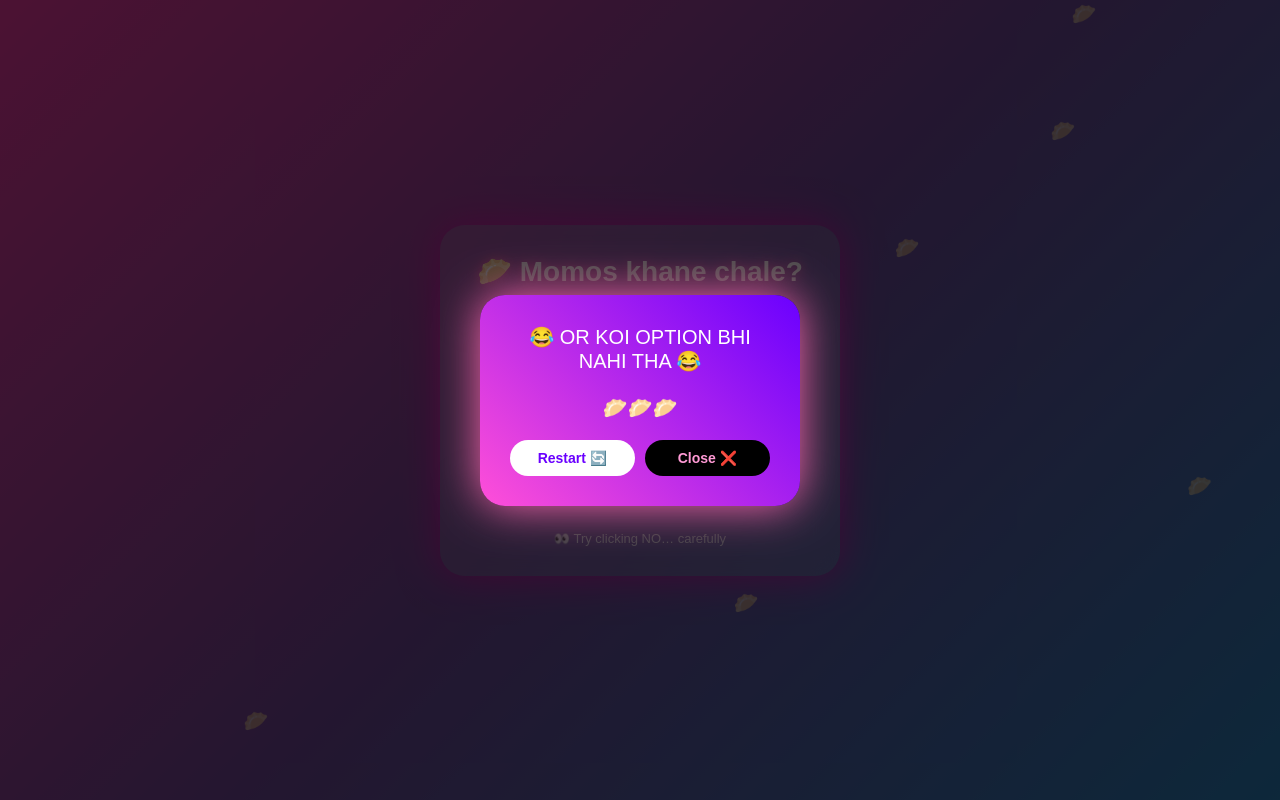
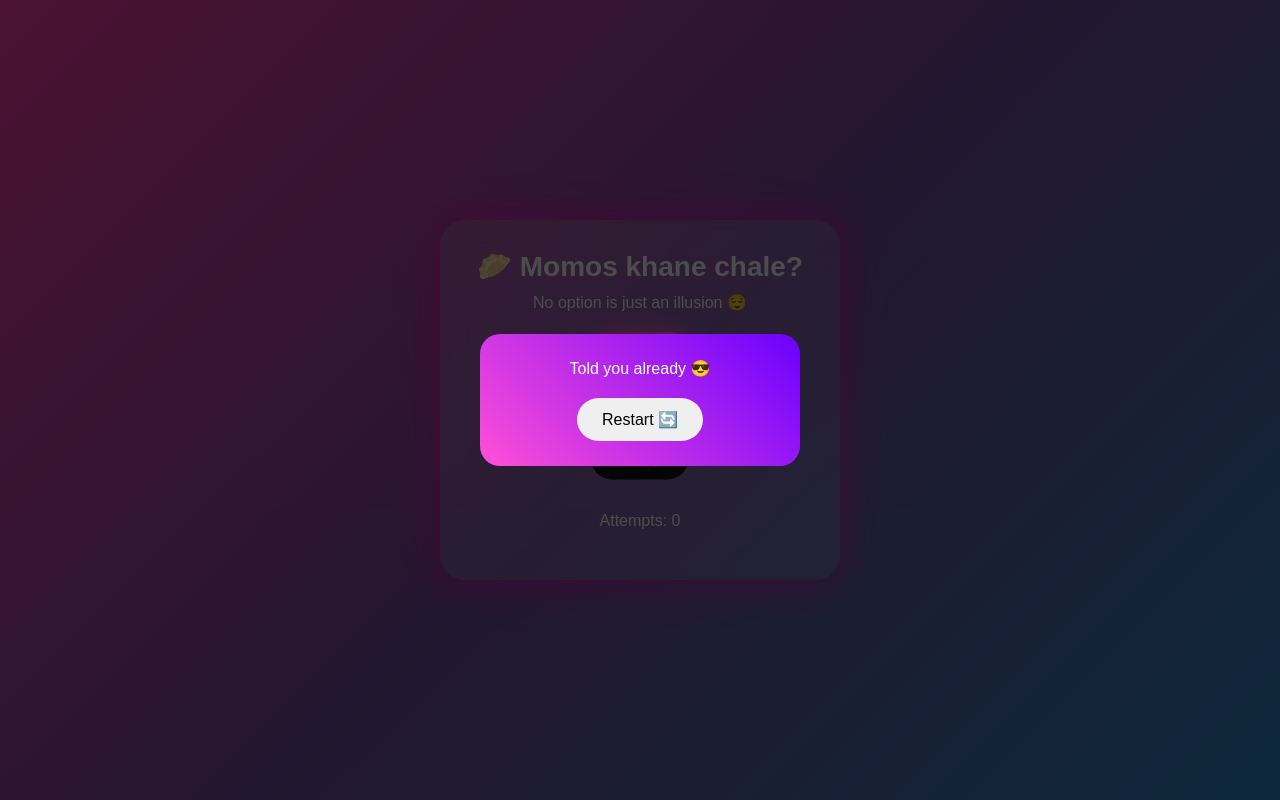
Before and after one commit to kingforace/my-game, a plain HTML site: page index.html in a window 1280 px wide. Both pictures are taken after a click on the button "YES 😋". Drawn offline with Linux system fonts and the light colour scheme.

Commit message:
Add files via upload

```diff
--- a/index.html
+++ b/index.html
@@ -7,174 +7,105 @@
 <title>Momos Mission 😈🥟</title>
 
 <style>
-    * {
-        margin: 0;
-        padding: 0;
-        box-sizing: border-box;
+*{margin:0;padding:0;box-sizing:border-box;}
+
+body{
+height:100vh;
+display:flex;
+justify-content:center;
+align-items:center;
+background:linear-gradient(135deg,#ff3cac,#784ba0,#2b86c5);
+font-family:sans-serif;
+overflow:hidden;
+color:white;
+transition:0.2s;
 }
 
-    body {
-        height: 100vh;
-        display: flex;
-        justify-content: center;
-        align-items: center;
-        background: linear-gradient(135deg, #ff3cac, #784ba0, #2b86c5);
-        font-family: 'Poppins', sans-serif;
-        overflow: hidden;
-        color: white;
+.container{
+width:90%;
+max-width:400px;
+padding:30px;
+text-align:center;
+border-radius:25px;
+background:rgba(255,255,255,0.12);
+backdrop-filter:blur(12px);
+box-shadow:0 0 40px rgba(255,0,180,0.7);
+animation:fadeIn 1s ease;
 }
 
-    .container {
-        width: 90%;
-        max-width: 400px;
-        padding: 30px;
-        text-align: center;
-        border-radius: 25px;
-        background: rgba(255,255,255,0.12);
-        backdrop-filter: blur(12px);
-        box-shadow: 0 0 40px rgba(255,0,180,0.7);
-        animation: fadeIn 1s ease;
+h1{font-size:clamp(20px,5vw,28px);margin-bottom:10px;}
+p{margin-bottom:20px;}
+
+.buttons{position:relative;height:180px;}
+
+button{
+padding:12px 25px;
+border-radius:30px;
+border:none;
+font-size:16px;
+cursor:pointer;
+transition:0.2s;
 }
 
-    h1 {
-        margin-bottom: 10px;
-        font-size: clamp(20px, 5vw, 28px);
-        text-shadow: 0 0 12px hotpink;
+#yesBtn{
+background:linear-gradient(45deg,#ff2f92,#ff7adf);
+color:white;
+box-shadow:0 0 20px #ff5fd8;
 }
 
-    p {
-        opacity: 0.85;
-        margin-bottom: 25px;
-        font-size: 14px;
+#noBtn{
+position:absolute;
+background:#111;
+color:#ff9ad5;
+left:50%;
+top:70%;
+transform:translate(-50%,-50%);
 }
 
-    .buttons {
-        position: relative;
-        height: 180px;
+.popup{
+position:fixed;
+inset:0;
+background:rgba(0,0,0,0.7);
+display:none;
+justify-content:center;
+align-items:center;
 }
 
-    button {
-        padding: 12px 28px;
-        border-radius: 40px;
-        border: none;
-        font-size: 16px;
-        font-weight: bold;
-        cursor: pointer;
-        transition: 0.3s;
+.popup-content{
+background:linear-gradient(45deg,#ff4fd8,#6a00ff);
+padding:25px;
+border-radius:20px;
+text-align:center;
+animation:pop 0.4s;
+width:85%;
+max-width:320px;
 }
 
-    #yesBtn {
-        background: linear-gradient(45deg, #ff2f92, #ff7adf);
-        color: white;
-        box-shadow: 0 0 20px #ff5fd8;
-        position: relative;
-        z-index: 2;
+@keyframes pop{
+from{transform:scale(0.6);}
+to{transform:scale(1);}
 }
 
-    #yesBtn:hover {
-        transform: scale(1.1);
+.shake{
+animation:shake 0.3s;
 }
 
-    #yesBtn:active {
-        transform: scale(0.95);
+@keyframes shake{
+0%{transform:translateX(0);}
+25%{transform:translateX(-5px);}
+50%{transform:translateX(5px);}
+75%{transform:translateX(-5px);}
+100%{transform:translateX(0);}
 }
 
-    #noBtn {
-        position: absolute;
-        background: #111;
-        color: #ff9ad5;
-        box-shadow: 0 0 15px #ff5fd8;
-        left: 50%;
-        top: 70%;
-        transform: translate(-50%, -50%);
-        z-index: 1;
+.emoji{
+position:absolute;
+font-size:24px;
+animation:float 2s forwards;
 }
 
-    .tease {
-        margin-top: 12px;
-        font-size: 13px;
-        opacity: 0.8;
-    }
-
-    /* POPUP */
-    .popup {
-        position: fixed;
-        inset: 0;
-        background: rgba(0,0,0,0.7);
-        display: none;
-        justify-content: center;
-        align-items: center;
-        z-index: 999;
-    }
-
-    .popup-content {
-        background: linear-gradient(45deg, #ff4fd8, #6a00ff);
-        padding: 30px;
-        border-radius: 25px;
-        font-size: 20px;
-        text-align: center;
-        box-shadow: 0 0 45px hotpink;
-        animation: pop 0.4s ease;
-        width: 85%;
-        max-width: 320px;
-    }
-
-    .popup-buttons {
-        margin-top: 20px;
-        display: flex;
-        gap: 10px;
-    }
-
-    .popup-buttons button {
-        flex: 1;
-        padding: 10px;
-        font-size: 14px;
-    }
-
-    .restart {
-        background: #fff;
-        color: #6a00ff;
-    }
-
-    .close {
-        background: #000;
-        color: #ff9ad5;
-    }
-
-    /* Animations */
-    @keyframes pop {
-        from { transform: scale(0.6); opacity: 0; }
-        to { transform: scale(1); opacity: 1; }
-    }
-
-    @keyframes fadeIn {
-        from { opacity: 0; transform: translateY(20px); }
-        to { opacity: 1; transform: translateY(0); }
-    }
-
-    .emoji {
-        position: absolute;
-        font-size: 26px;
-        animation: floatUp 2s ease-out forwards;
-    }
-
-    @keyframes floatUp {
-        from { transform: translateY(0); opacity: 1; }
-        to { transform: translateY(-140px); opacity: 0; }
-    }
-
-    /* Floating background bubbles */
-    .bubble {
-        position: absolute;
-        bottom: -50px;
-        font-size: 20px;
-        animation: rise 6s linear infinite;
-        opacity: 0.6;
-    }
-
-    @keyframes rise {
-        from { transform: translateY(0); }
-        to { transform: translateY(-110vh); }
+@keyframes float{
+to{transform:translateY(-150px);opacity:0;}
 }
 
 </style>
@@ -182,104 +113,99 @@
 
 <body>
 
-<div class="container">
-    <h1>🥟 Momos khane chale?</h1>
-    <p>No option is just an illusion 😌</p>
+<div class="container" id="box">
+<h1 id="title">🥟 Momos khane chale?</h1>
+<p id="msg">No option is just an illusion 😌</p>
 
 <div class="buttons">
 <button id="yesBtn">YES 😋</button>
 <button id="noBtn">NO 😏</button>
 </div>
 
-    <div class="tease">👀 Try clicking NO… carefully</div>
+<p id="counter">Attempts: 0</p>
 </div>
 
 <div class="popup" id="popup">
 <div class="popup-content">
-        😂 OR KOI OPTION BHI NAHI THA 😂<br><br>🥟🥟🥟
-
-        <div class="popup-buttons">
-            <button class="restart" id="restartBtn">Restart 🔄</button>
-            <button class="close" id="closeBtn">Close ❌</button>
-        </div>
+<p id="popupText"></p>
+<button onclick="location.reload()">Restart 🔄</button>
 </div>
 </div>
 
+<audio id="clickSound" src="https://www.myinstants.com/media/sounds/mouse-click.mp3"></audio>
+
 <script>
-    const noBtn = document.getElementById("noBtn");
-    const yesBtn = document.getElementById("yesBtn");
-    const popup = document.getElementById("popup");
-    const container = document.querySelector(".buttons");
-    const restartBtn = document.getElementById("restartBtn");
-    const closeBtn = document.getElementById("closeBtn");
+let attempts=0;
 
-    const initialNoPos = { left: "50%", top: "70%" };
+const noBtn=document.getElementById("noBtn");
+const yesBtn=document.getElementById("yesBtn");
+const popup=document.getElementById("popup");
+const popupText=document.getElementById("popupText");
+const title=document.getElementById("title");
+const counter=document.getElementById("counter");
+const clickSound=document.getElementById("clickSound");
+const box=document.getElementById("box");
 
-    function moveNoButton() {
-        const maxX = container.clientWidth - noBtn.offsetWidth;
-        const maxY = container.clientHeight - noBtn.offsetHeight;
+const messages=[
+"You can’t escape momos 😈",
+"Told you already 😎",
+"Game over bro 😂",
+"Accept your fate 🥟"
+];
 
-        const x = Math.random() * maxX;
-        const y = Math.random() * maxY;
+function moveNo(){
+attempts++;
+counter.innerText="Attempts: "+attempts;
 
-        noBtn.style.left = x + "px";
-        noBtn.style.top = y + "px";
-        noBtn.style.transform = "none";
+title.innerText="It’s useless 😈";
+
+const x=Math.random()*250;
+const y=Math.random()*120;
+
+noBtn.style.left=x+"px";
+noBtn.style.top=y+"px";
+noBtn.style.transform="none";
+
+clickSound.play();
+
+// vibration
+if(navigator.vibrate) navigator.vibrate(100);
+
+// shake effect
+box.classList.add("shake");
+setTimeout(()=>box.classList.remove("shake"),300);
+
+// fake click trick
+if(Math.random()<0.1){
+showPopup();
+}
 }
 
-    // Mouse (desktop)
-    document.addEventListener("mousemove", (e) => {
-        if (popup.style.display === "flex") return;
-
-        const rect = noBtn.getBoundingClientRect();
-        const dx = e.clientX - (rect.left + rect.width / 2);
-        const dy = e.clientY - (rect.top + rect.height / 2);
-        const distance = Math.sqrt(dx * dx + dy * dy);
-
-        if (distance < 90) moveNoButton();
+noBtn.addEventListener("mouseover",moveNo);
+noBtn.addEventListener("touchstart",(e)=>{
+e.preventDefault();
+moveNo();
 });
 
-    // Touch (mobile) 🔥
-    noBtn.addEventListener("touchstart", (e) => {
-        e.preventDefault();
-        moveNoButton();
-    });
+yesBtn.addEventListener("click",()=>{
+showPopup();
 
-    yesBtn.addEventListener("click", () => {
-        popup.style.display = "flex";
-
-        for (let i = 0; i < 20; i++) {
-            const e = document.createElement("div");
-            e.className = "emoji";
-            e.textContent = "🥟";
-            e.style.left = Math.random() * window.innerWidth + "px";
-            e.style.top = "80%";
+// confetti
+for(let i=0;i<25;i++){
+let e=document.createElement("div");
+e.className="emoji";
+e.innerText="🥟";
+e.style.left=Math.random()*window.innerWidth+"px";
+e.style.top="80%";
 document.body.appendChild(e);
-            setTimeout(() => e.remove(), 2000);
+setTimeout(()=>e.remove(),2000);
 }
 });
 
-    function resetGame() {
-        popup.style.display = "none";
-        noBtn.style.left = initialNoPos.left;
-        noBtn.style.top = initialNoPos.top;
-        noBtn.style.transform = "translate(-50%, -50%)";
+function showPopup(){
+popup.style.display="flex";
+popupText.innerText=messages[Math.floor(Math.random()*messages.length)];
 }
-
-    restartBtn.onclick = resetGame;
-    closeBtn.onclick = resetGame;
-
-    // Background bubbles animation ✨
-    setInterval(() => {
-        const b = document.createElement("div");
-        b.className = "bubble";
-        b.textContent = "🥟";
-        b.style.left = Math.random() * window.innerWidth + "px";
-        document.body.appendChild(b);
-
-        setTimeout(() => b.remove(), 6000);
-    }, 800);
-
 </script>
 
 </body>
```
Lines whose indentation alone changed are shown as unchanged.
